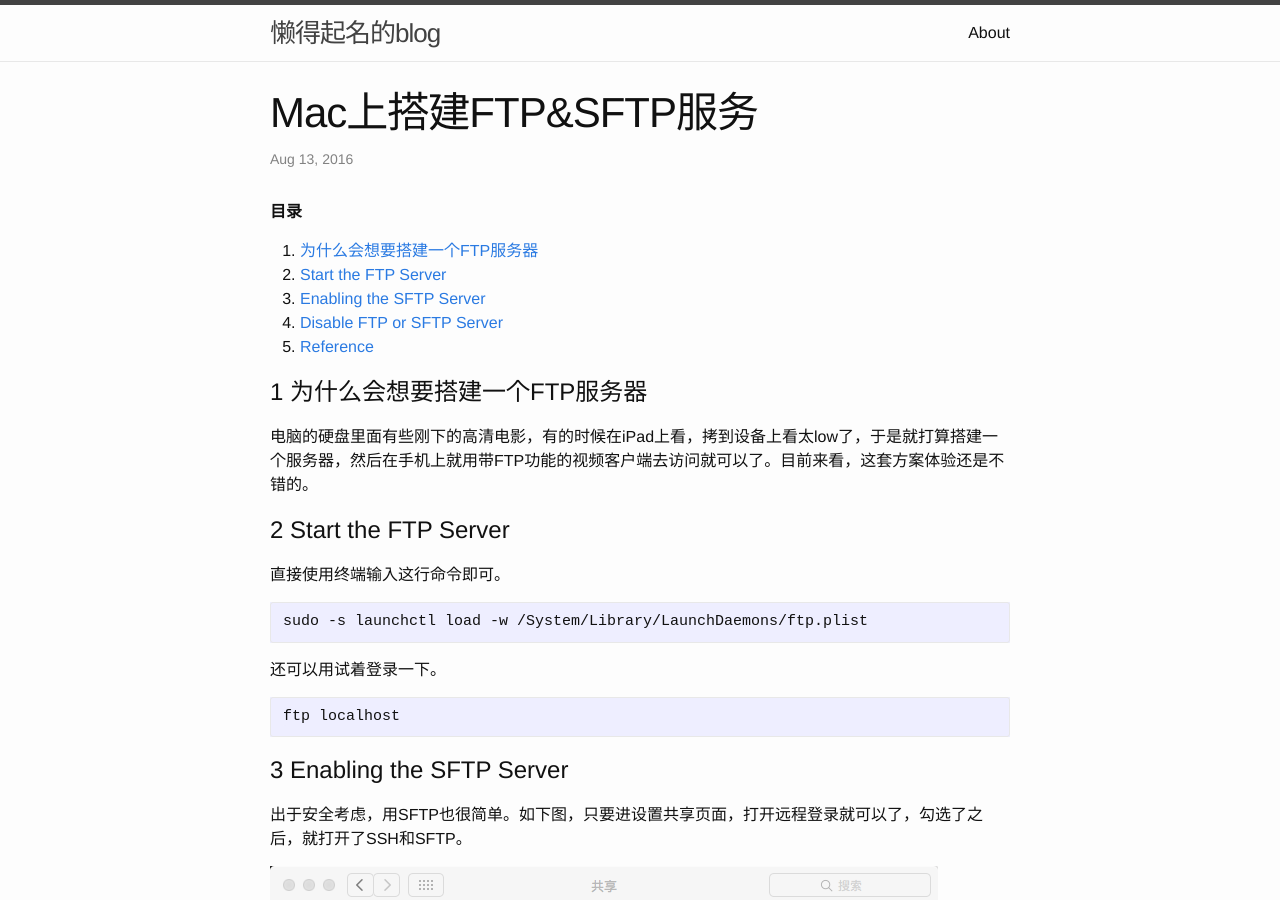
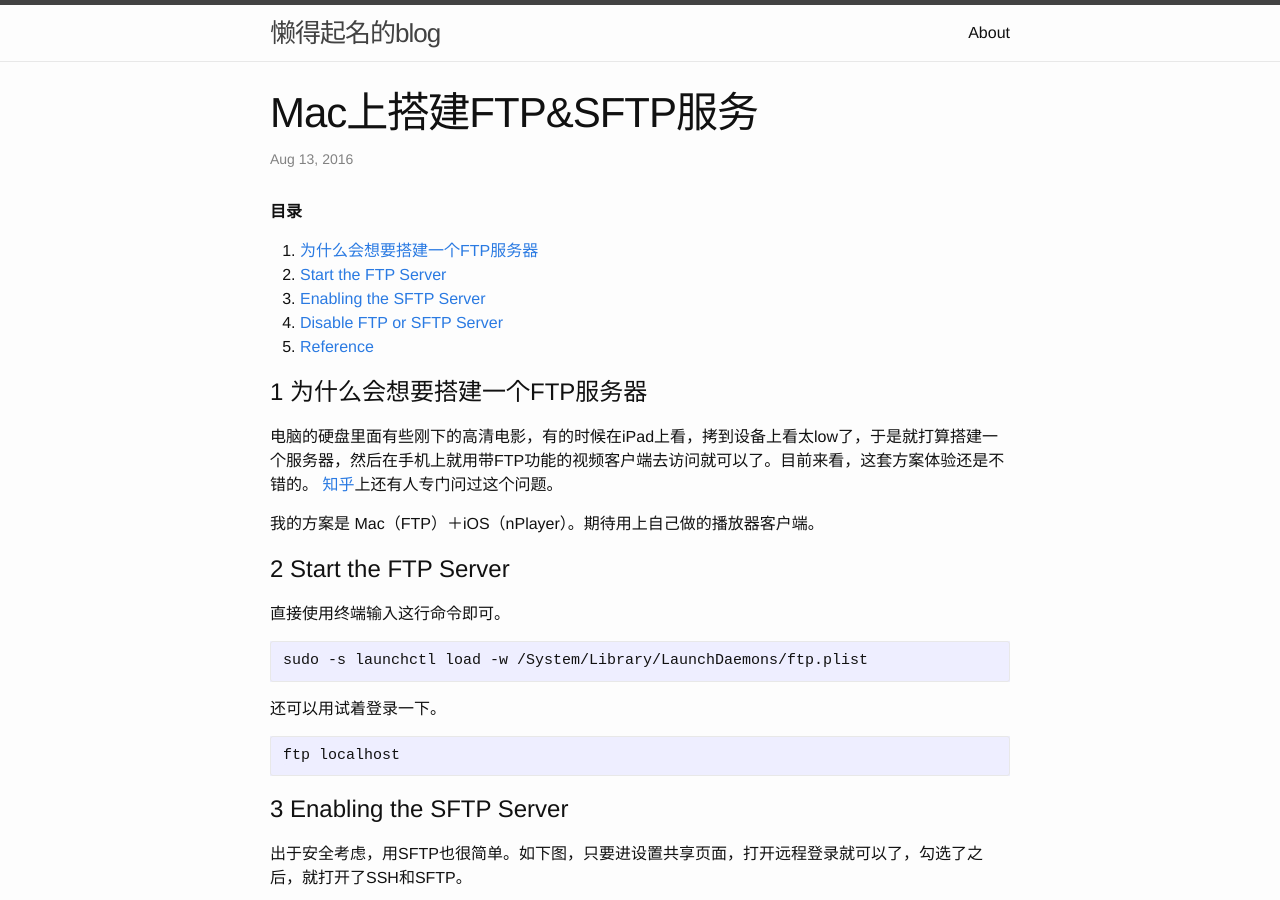
Before and after one commit to toolazytoname/toolazytoname.github.io, a Jekyll site: the page built from _posts/2016-08-13-start-an-ftp-or-sftp-server-in-mac-os.markdown, in a window 1280 px wide and 900 px high. Built offline with Jekyll 4.4.1, drawn with Linux system fonts in a browser that asks for light colours.

Commit message:
edit ftp post

```diff
--- a/_posts/2016-08-13-start-an-ftp-or-sftp-server-in-mac-os.markdown
+++ b/_posts/2016-08-13-start-an-ftp-or-sftp-server-in-mac-os.markdown
@@ -19,6 +19,10 @@ categories: hack your life
 ===
 
 电脑的硬盘里面有些刚下的高清电影，有的时候在iPad上看，拷到设备上看太low了，于是就打算搭建一个服务器，然后在手机上就用带FTP功能的视频客户端去访问就可以了。目前来看，这套方案体验还是不错的。
+[知乎](https://www.zhihu.com/question/20581392)上还有人专门问过这个问题。
+
+
+我的方案是 Mac（FTP）＋iOS（nPlayer）。期待用上自己做的播放器客户端。
 
 
 2 Start the FTP Server<a name="FTP"></a>
```
